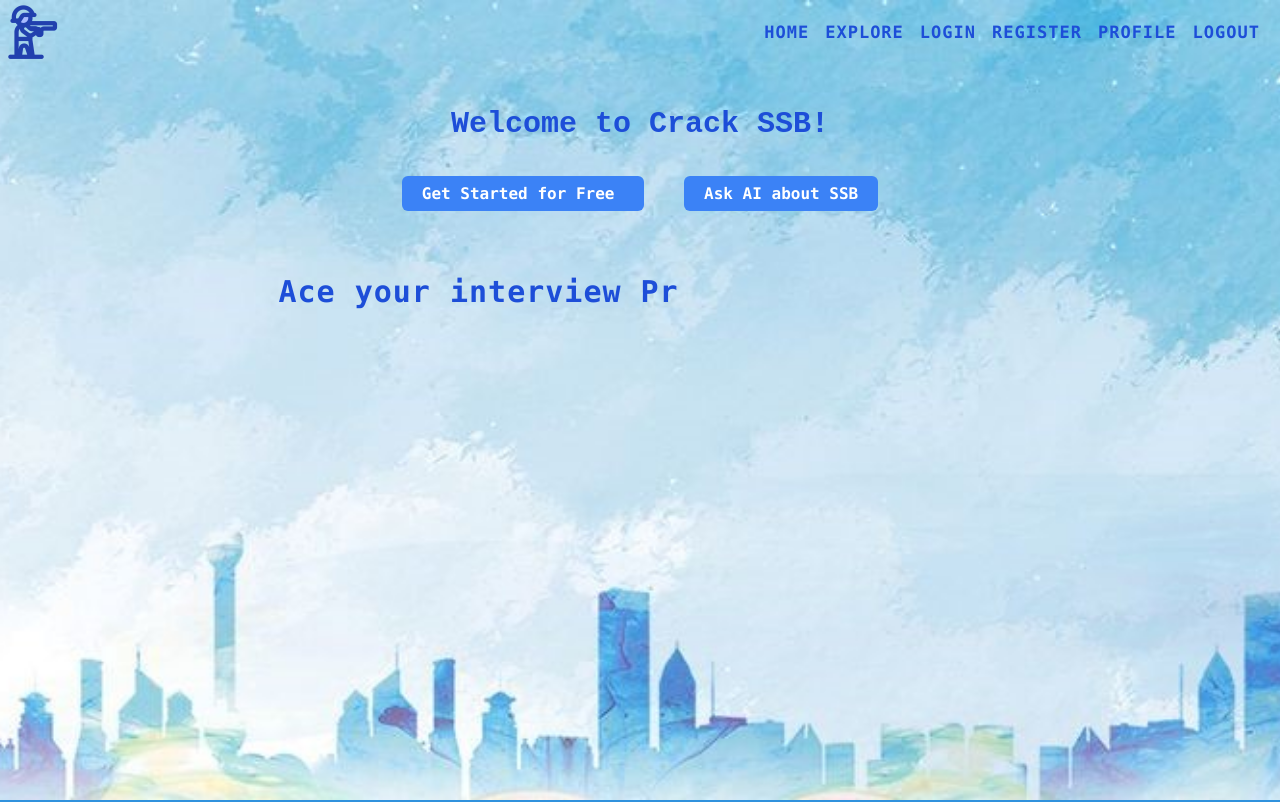
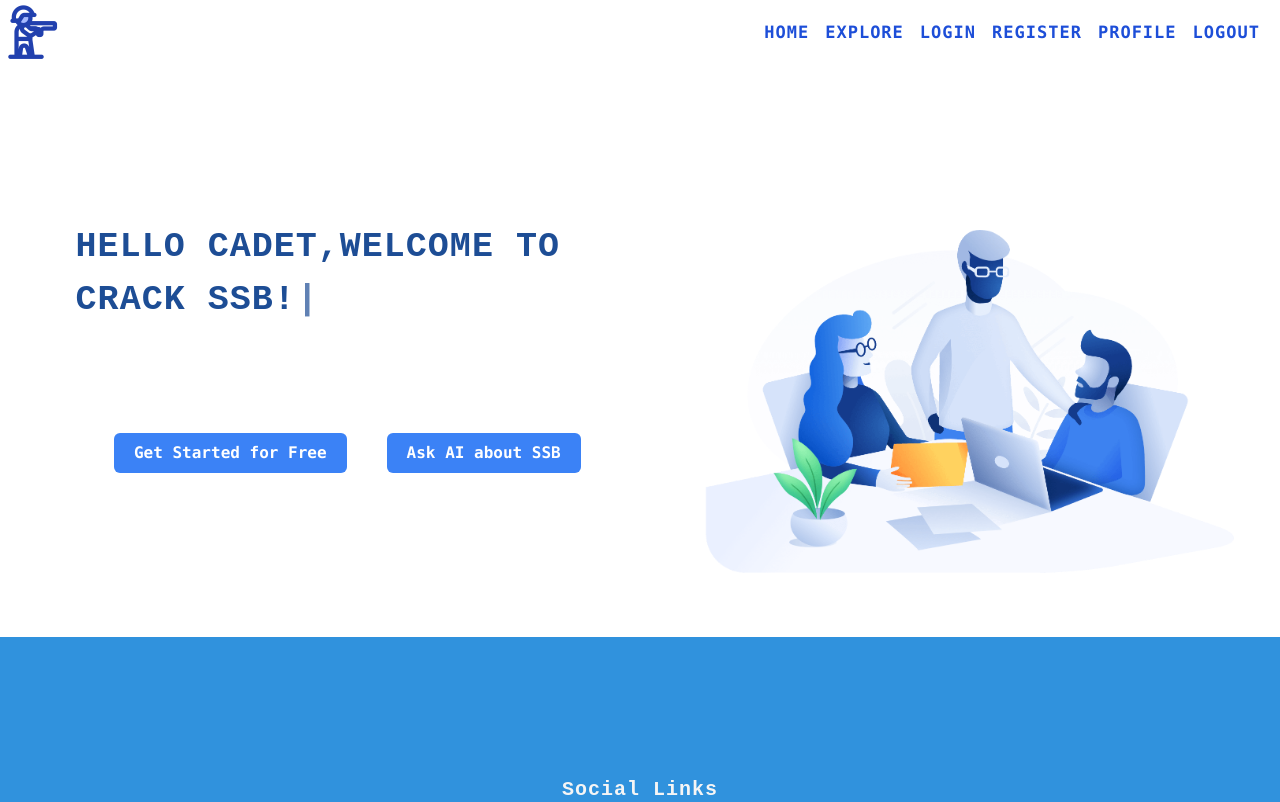
Before and after one commit to Palak-jais/Crack-SSB, a Next.js app: page / in a window 1280 px wide. Shown: the top 802 px of the page. Built offline with nearby package versions, Linux system fonts and the light colour scheme.

Commit message:
changed@ui

```diff
--- a/components/ui/typing.js
+++ /dev/null
@@ -1,43 +0,0 @@
-import React, { useState, useEffect } from 'react';
-
-const TYPING_DELAY = 100; // Delay between typing each character
-const STRING_CHANGE_DELAY = 200; // Delay before switching to the next string
-
-function TypingEffect() {
-
-  const stringsToType = [
-    "Hello Cadet,Welcome to CrackSSB👏",
-    "Ace your interview Prepration with us!",
-    "Explore section relevent to your preparation!",
-    "Learn and test in one platform!",
-  ];
-
-  const [currentStringIndex, setCurrentStringIndex] = useState(0);
-  const [typedText, setTypedText] = useState('');
-  const [currentIndex, setCurrentIndex] = useState(0);
-
-  useEffect(() => {
-    if (currentIndex < stringsToType[currentStringIndex].length) {
-      const timer = setTimeout(() => {
-        setTypedText(prevTypedText => prevTypedText + stringsToType[currentStringIndex][currentIndex]);
-        setCurrentIndex(prevIndex => prevIndex + 1);
-      }, TYPING_DELAY);
-      return () => clearTimeout(timer);
-    } else {
-      // Move to the next string after typing is complete
-      setTimeout(() => {
-        setCurrentIndex(0);
-        setTypedText('');
-        setCurrentStringIndex(prevIndex => (prevIndex + 1) % stringsToType.length);
-      }, STRING_CHANGE_DELAY);
-    }
-  }, [currentIndex, currentStringIndex, stringsToType]);
-
-  return (
-    <div className="p-10 ">
-      <h1 className='text-xl text-blue-700 font-bold m-2 font-mono md:text-3xl md:10'>{typedText}</h1>
-    </div>
-  );
-}
-
-export default TypingEffect;
--- a/package.json
+++ b/package.json
@@ -33,7 +33,8 @@
     "sweetalert": "^2.1.2",
     "sweetalert2": "^11.7.22",
     "tailwindcss": "3.3.3",
-    "typescript": "5.1.6"
+    "typescript": "5.1.6",
+    "typewriter-effect": "^2.20.1"
   },
   "devDependencies": {
     "@types/bcryptjs": "^2.4.2",
--- a/src/app/globals.css
+++ b/src/app/globals.css
@@ -14,38 +14,71 @@
     --background-end-rgb: 0, 0, 0;
   }
 }
-
-
 body {
 font-family:monospace;
-}
-.custombg {
-  background-image: url('../../public/bgHome.jpg');
-  background-position: center;
-  background-size: cover;
-  background-repeat: no-repeat;
-  height: 100vh;
+min-height:fit-content ;
 }
 .typed{
+  margin:50px;
+  height: 35%;
   letter-spacing: 1px;
-  height: 300px;
-  padding: 20px;
-  padding-left:18%;
   font-weight: 600;
-  text-align: left;
   font-family:monospace;
-
+  font-size: 35px;
+  font-weight: 700;
+  color:rgb(29, 77, 149);
+  text-transform: uppercase;
 }
 .header{
-  text-align: center;
   font-family:monospace;
+  display: flex;
+  justify-content: space-between;
+  padding: 2%;
 }
 .right{
   font-style: cursive;
 }
+.home-text{
+  width: 60%;
+  margin-top: 40px;
+  padding-top:40px
+}
+.home-image{
+  width: 50%;
+  margin: 2%;
+  padding-top: 50px;
+}
+.links{
+  margin: auto;
+  display:flex;
+  width: fit-content;
+}
 @media(max-width:600px){
   .typed{
+  height: 100px;
   padding: 5px;
   padding-left:5%;
+  font-size: 25px;
+  }
+  .header{
+    display: flex;
+    flex-direction: column;
+    justify-content: space-between;
+
+  }
+  .home-image{
+    padding-top: 10px;
+    width: 100%;
+  }
+  .home-text{
+    width: 100%;
+    margin-top: 20px;
+    padding-top:20px
+  }
+  .links{
+    margin: auto;
+    display:flex;
+    flex-direction: column;
+    width: fit-content;
   }
 }
--- a/src/app/page.tsx
+++ b/src/app/page.tsx
@@ -3,7 +3,7 @@ import React from 'react'
 import Layout from '../../components/ui/layout'
 import Footer from '../../components/ui/footer'
 import Link from 'next/link'
-import TypingEffect from '../../components/ui/typing'
+import Typewriter from 'typewriter-effect';
 export default function Home() {
   const chatUrl:string="https://ssbchat.vercel.app/"
   return (
@@ -12,14 +12,29 @@ export default function Home() {
        >
          <Layout/>
         <div className='header'>
-         <h1 className='text-2xl text-blue-700 font-semibold m-10  md:text-3xl'>Welcome to Crack SSB!</h1>
-         <div className='text-center flex flex-col sm:block'>
-         <Link href="/explore" className='bg-blue-500 text-white font-bold px-2 py-2 rounded-md hover:opacity-75 ml-10 mr-10 mt-2 mb-2 font-mono sm: ml-5 mr-5 px-5'>Get Started for Free </Link>
+         <div className='home-text'>
+         <div className='typed'>
+        <Typewriter
+     options={{
+    strings: ['Hello Cadet,Welcome to Crack SSB!','Ace your preparation here!', 'All solution at one platform!'],
+    autoStart: true,
+    loop: true,
+  }}
+/>
+        </div>
+        <div className='links'>
+        <Link href="/explore" className='bg-blue-500 text-white font-bold px-2 py-2 rounded-md hover:opacity-75 ml-10 mr-10 mt-2 mb-2 font-mono sm: ml-5 mr-5 px-5'>Get Started for Free </Link>
          <Link href={chatUrl} className='bg-blue-500 text-white font-bold px-2 py-2 rounded-md hover:opacity-75 ml-10 mr-10 mt-2 mb-2 font-mono sm: px-5 mr-5 ml-5'>Ask AI about SSB </Link>
          </div>
+         </div>
+         <div className='home-image'>
+         <img
+         className='home-image'
+          src="/landing.png"
+          alt="logo"
+          style={{ width:'100vh', height:'50vh'}}
+        />
         </div>
-        <div className='typed'>
-        <TypingEffect/>
         </div>
         </div>
       <Footer/>
```
Also changed, not shown: public/landing.png (added), 1 other file (tests, documents, lock files or other folders).
